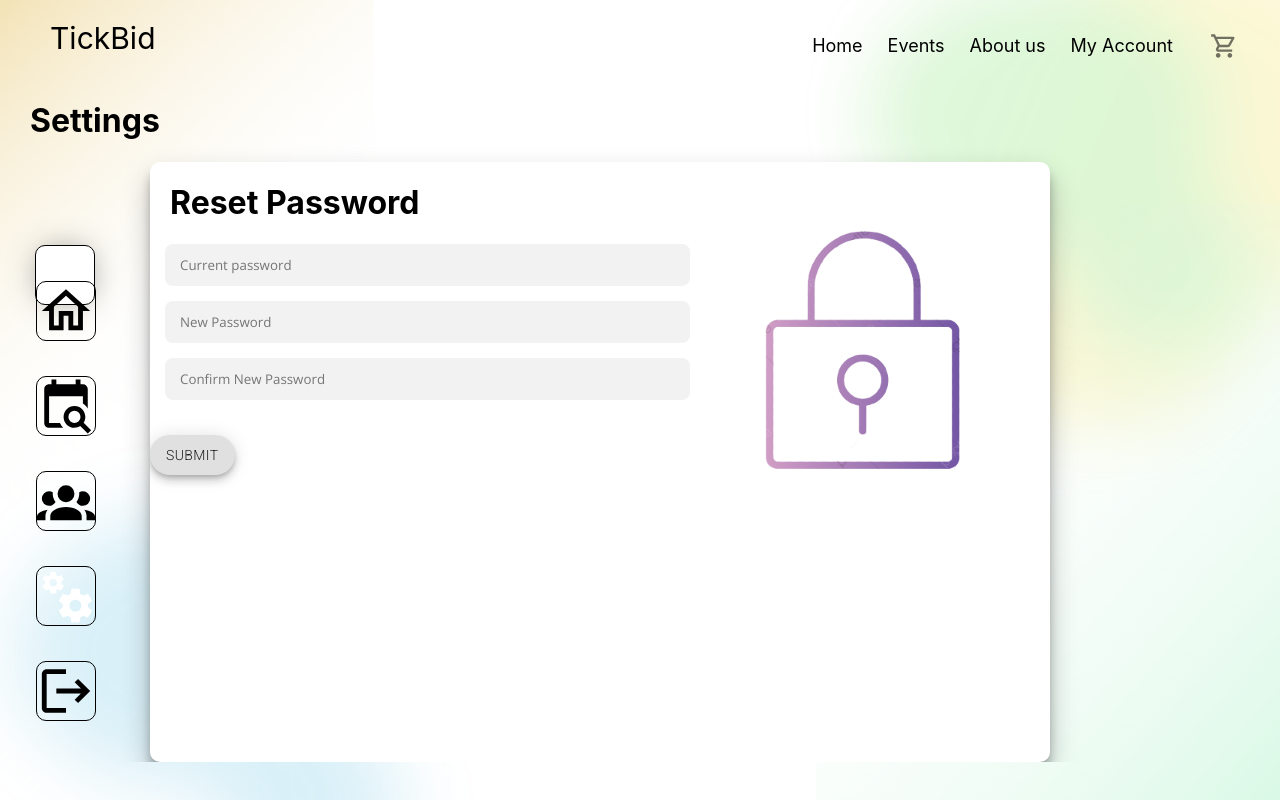
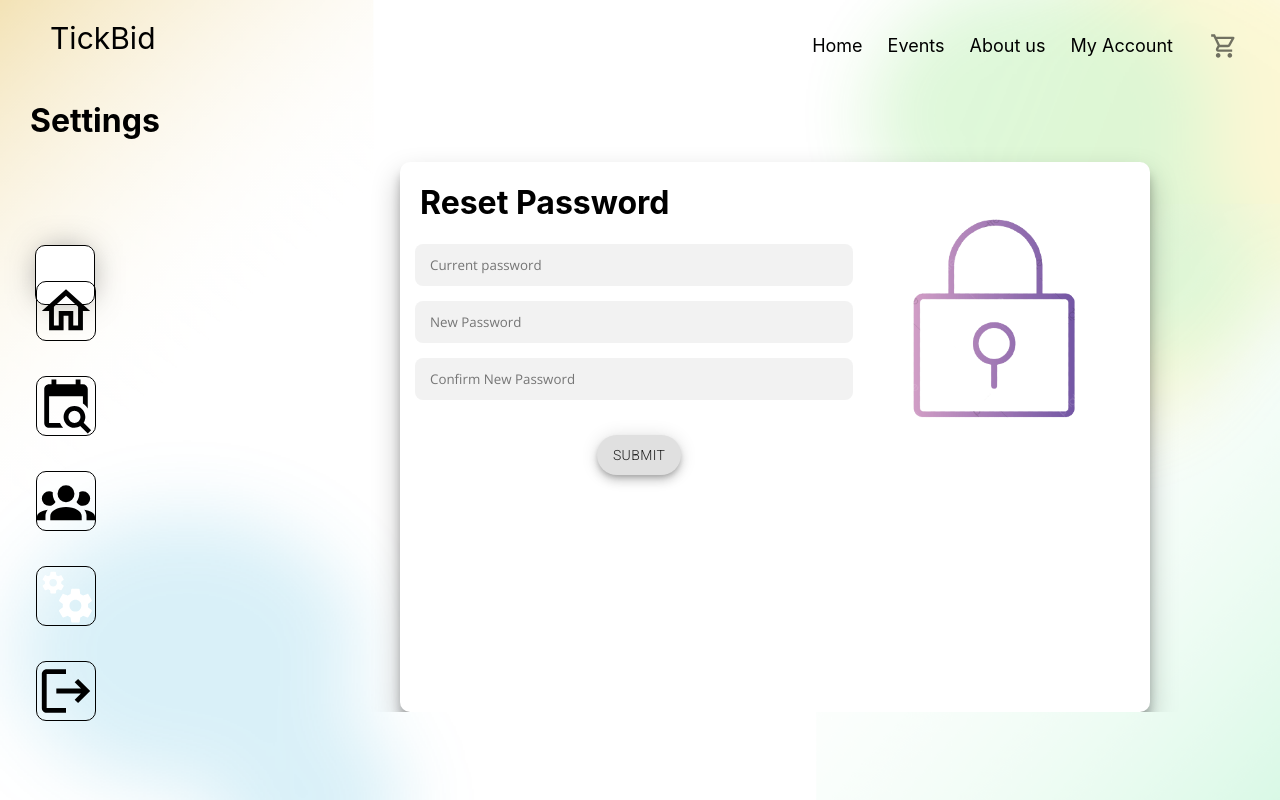
Before and after one commit to samitha093/Software-project, a Next.js app in the folder client/: page /manager/settings in a window 1280 px wide. Built offline with nearby package versions, Linux system fonts and the light colour scheme; no server answers; a web font is replaced by a local one.

Commit message:
Modifications and Error Fixing V1.0

```diff
--- a/client/components/manager/Passwordresetmanager.tsx
+++ b/client/components/manager/Passwordresetmanager.tsx
@@ -19,7 +19,7 @@ const Passwordresetmanager: React.FC<ResetPwdProps> = ({ }) => {
     const [cnewpwd, setcnewpwdpw] = React.useState("");
 
     return (
-        <div className="container" id="container">
+        <div className={styles.container} id="container">
             <Box sx={{ flexGrow: 1 }}>
                 <Grid container spacing={0}>
                     <Grid item md={7} className={styles.pwd_container}>
@@ -51,9 +51,11 @@ const Passwordresetmanager: React.FC<ResetPwdProps> = ({ }) => {
                                 // onBlur={emailBlurHandler}
                                 />
                                 <br /><br />
-                                <Fab variant="extended" size="medium" background-color="#752E9E" aria-label="newpwd">
-                                    SUBMIT
-                                </Fab>
+                                <div className={styles.manager_reset_password_submit_button}>
+                                    <Fab variant="extended" size="medium" background-color="#752E9E" aria-label="newpwd" margin-left="40%">
+                                        SUBMIT
+                                    </Fab>
+                                </div>
                             </form>
 
                         </div>
--- a/client/components/manager/styles.module.css
+++ b/client/components/manager/styles.module.css
@@ -480,6 +480,22 @@
     margin-left: 20px;
 }
 
+.container {
+    background-color: #fff;
+    border-radius: 10px;
+    -webkit-box-shadow: 0 14px 28px rgb(0 0 0 / 25%), 0 10px 10px rgb(0 0 0 / 22%);
+    box-shadow: 0 14px 28px rgb(0 0 0 / 25%), 0 10px 10px rgb(0 0 0 / 22%);
+    position: relative;
+    overflow: hidden;
+    width: 1000px;
+    max-width: 100%;
+    min-height: 550px;
+    margin-left: 25%;
+}
+.manager_reset_password_submit_button{
+    margin-left: 45%;
+}
+
 /*start - seller approval*/
 .manager_c_sellerapprovaltable {
     width: 100%;
@@ -531,14 +547,14 @@
 }
 
 .dashboardIcon_up {
-    color: rgb(0, 200, 30);
-    font-size: 20px;
+    color: rgb(0, 168, 30);
+    font-size: 30px;
     display: none;
 }
 
 .dashboardIcon_down {
-    color: rgb(200, 0, 30);
-    font-size: 20px;
+    color: rgb(168, 0, 30);
+    font-size: 30px;
     display: flex;
 }
 
--- a/client/pages/manager/activesellers.tsx
+++ b/client/pages/manager/activesellers.tsx
@@ -17,14 +17,14 @@ const activesellers: NextPage = () => {
             })
     }, [])
     return (
-        <div className={styles.manager_bg}>
+        <div className={styles.manager_settings_bg}>
             <Navbar />
             <div className={styles.manager_index}>
                 <Sidebar id='3' />
                 <SellersTopBar id3='1' />
                 <div>
                     <h1>Active Sellers</h1>
-                    <div className={styles.manager_index_container}>
+                    <div className={styles.manager_settings_main_container}>
                         <SellerActions />
                     </div>
                 </div>
--- a/client/pages/manager/pendingsellers.tsx
+++ b/client/pages/manager/pendingsellers.tsx
@@ -6,6 +6,7 @@ import SellersTopBar from '../../components/manager/SellersTopBar'
 import SellerActions from '../../components/manager/SellerActions'
 import axios from 'axios'
 import { gethost } from '../../session/Session';
+
 import styles from './styles.module.css'
 import classnames from 'classnames';
 
@@ -17,14 +18,14 @@ const pendingsellers: NextPage = () => {
             })
     }, [])
     return (
-        <div className={styles.manager_bg}>
+        <div className={styles.manager_settings_bg}>
             <Navbar />
             <div className={styles.manager_index}>
                 <Sidebar id='3' />
                 <SellersTopBar id3='2' />
                 <div>
                     <h1>Pending Sellers</h1>
-                    <div className={styles.manager_index_container}>
+                    <div className={styles.manager_settings_main_container}>
                         <SellerActions />
                     </div>
                 </div>
--- a/client/pages/manager/styles.module.css
+++ b/client/pages/manager/styles.module.css
@@ -45,6 +45,7 @@
     justify-content: center;
     align-items: center;
     width: 100%;
+    margin-left: 45%;
 }
 .manager_setting{
     width: 100%;
```
Also changed, not shown: client/components/manager/Homepage.tsx (+3 -5 lines).
